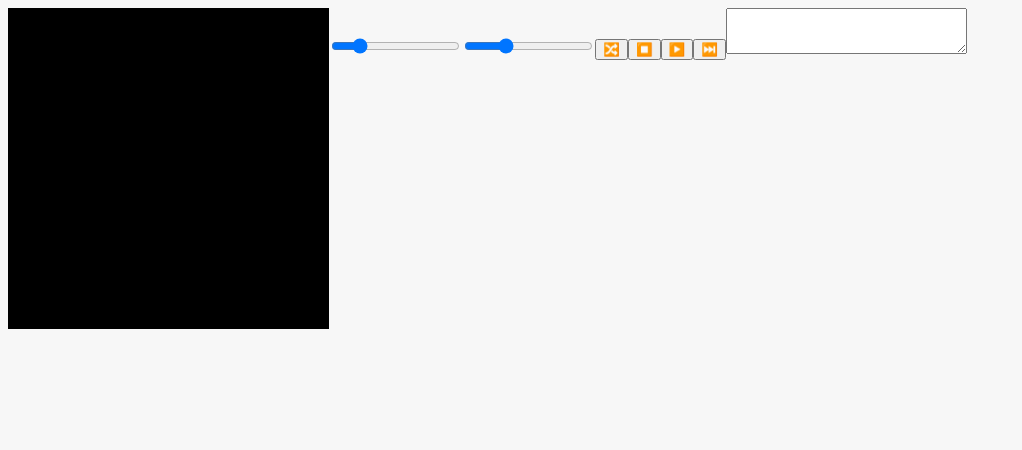
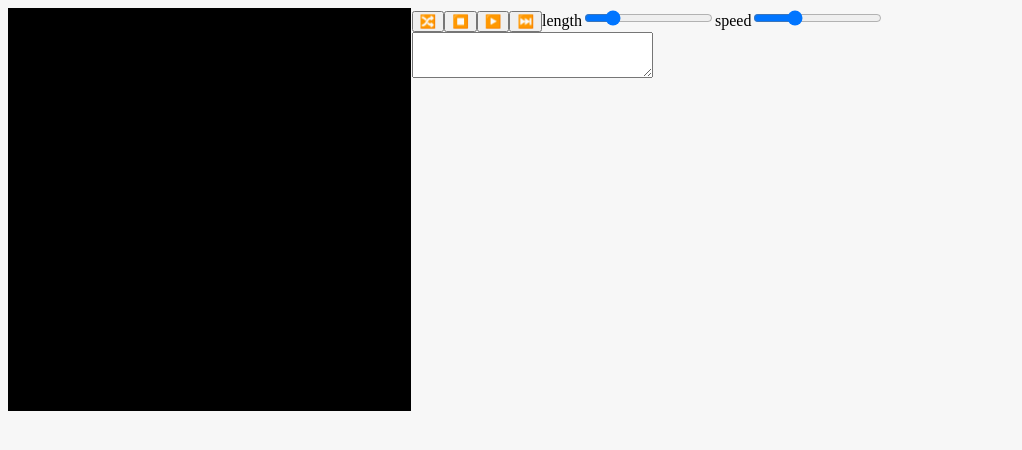
Before and after one commit to leftshift/colorfuck, a React (Vite) app: page / in a window 1280 px wide. Shown: the top 450 px of the page, without its empty margins (0-1022 px from the left). Built offline with nearby package versions, Linux system fonts and the light colour scheme.

Commit message:
pack controls into div

```diff
--- a/src/App.js
+++ b/src/App.js
@@ -173,6 +173,12 @@ class Machine extends Component {
                     />
                 </div>
                 <div className="split">
+                    <div className="controls">
+                        <button onClick={() => this.random()}>🔀</button>
+                        <button onClick={() => this.stop()}>⏹️</button>
+                        <button onClick={() => this.run()}>▶️</button>
+                        <button onClick={() => this.step()}>⏭️</button>
+                        <label for="length">length</label>
                         <Slider
                             id="length"
                             min="1"
@@ -180,6 +186,7 @@ class Machine extends Component {
                             value={this.state.length}
                             onChange={(event) => this._setLength(event)}
                         />
+                        <label for="speed">speed</label>
                         <Slider
                             id="speed"
                             min="1"
@@ -187,10 +194,7 @@ class Machine extends Component {
                             value={this.state.speed}
                             onChange={(event) => this._setSpeed(event)}
                         />
-                    <button onClick={() => this.random()}>🔀</button>
-                    <button onClick={() => this.stop()}>⏹️</button>
-                    <button onClick={() => this.run()}>▶️</button>
-                    <button onClick={() => this.step()}>⏭️</button>
+                    </div>
                     {box}
                 </div>
             </div>
```
Lines whose indentation alone changed are shown as unchanged.
